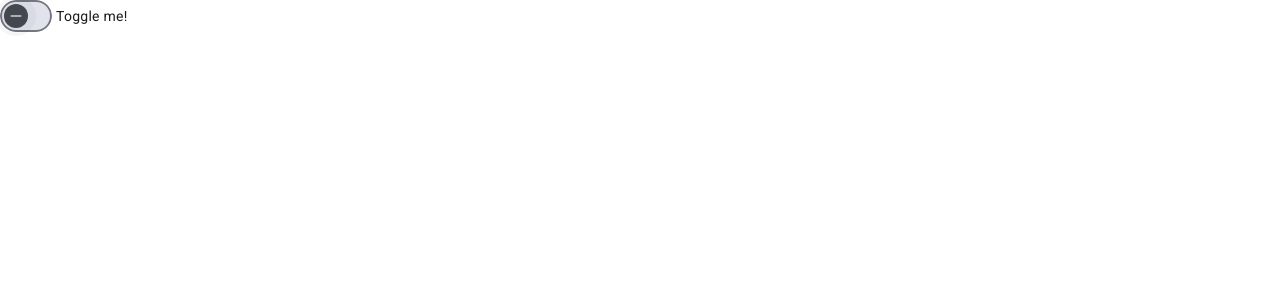
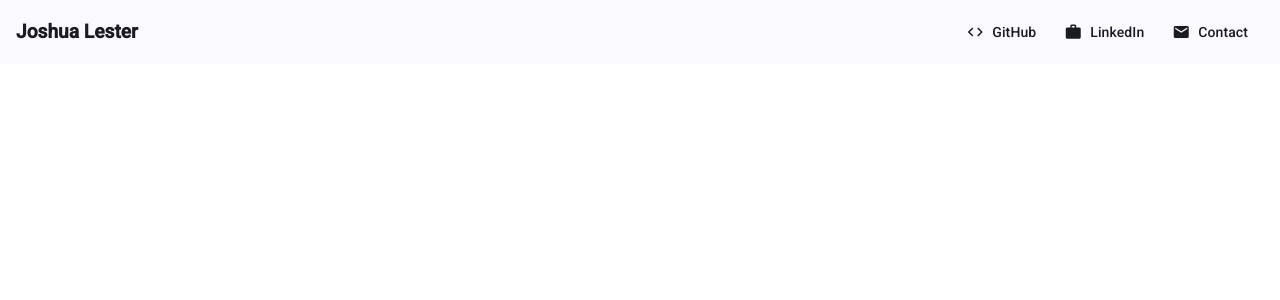
Before and after one commit to Joshua-Lester3/joshualester-dot-com, an Angular app in the folder web/: page / in a window 1280 px wide. Shown: the top 300 px of the page. Built offline with nearby package versions, Linux system fonts and the light colour scheme.

Commit message:
Toolbar done

```diff
--- a/web/src/app/app.component.css
+++ b/web/src/app/app.component.css
@@ -0,0 +1,25 @@
+/* app.component.css */
+
+/* Make toolbar items spaced out */
+.name {
+  font-size: 1.2rem;
+  font-weight: bold;
+}
+
+.spacer {
+  flex: 1 1 auto;
+}
+
+/* Basic page content styling */
+.content {
+  display: flex;
+  flex-direction: column;
+  gap: 1rem;
+  margin: 1rem auto;
+  max-width: 900px;
+}
+
+/* Card section spacing */
+.resume-section {
+  padding: 1rem;
+}
--- a/web/src/app/app.component.html
+++ b/web/src/app/app.component.html
@@ -1 +1,19 @@
-<mat-slide-toggle>Toggle me!</mat-slide-toggle>
+<mat-toolbar color="primary">
+  <span class="name">Joshua Lester</span>
+  <span class="spacer"></span>
+  <button mat-button (click)="goToLink('https://github.com/joshua-lester3')">
+    <mat-icon>code</mat-icon>
+    GitHub
+  </button>
+  <button
+    mat-button
+    (click)="goToLink('https://www.linkedin.com/in/joshua-lester-72232525a/')"
+  >
+    <mat-icon>work</mat-icon>
+    LinkedIn
+  </button>
+  <button mat-button (click)="scrollTo('contact')">
+    <mat-icon>email</mat-icon>
+    Contact
+  </button>
+</mat-toolbar>
--- a/web/src/app/app.component.ts
+++ b/web/src/app/app.component.ts
@@ -1,13 +1,32 @@
 import { Component } from '@angular/core';
-import { RouterOutlet } from '@angular/router';
 import { MatSlideToggleModule } from '@angular/material/slide-toggle';
+import { MatCardModule } from '@angular/material/card';
+import { MatToolbarModule } from '@angular/material/toolbar';
+import { MatButtonModule } from '@angular/material/button';
+import { MatIconModule } from '@angular/material/icon';
 
 @Component({
   selector: 'app-root',
-  imports: [MatSlideToggleModule],
+  imports: [
+    MatSlideToggleModule,
+    MatCardModule,
+    MatToolbarModule,
+    MatIconModule,
+    MatButtonModule,
+  ],
   templateUrl: './app.component.html',
   styleUrl: './app.component.css',
 })
 export class AppComponent {
-  title = 'web';
+  title = 'Joshua Lester';
+
+  goToLink(url: string) {
+    window.open(url, '_blank');
+  }
+
+  scrollTo(elementId: string) {
+    document.getElementById(elementId)?.scrollIntoView({ behavior: 'smooth' });
+  }
+
+  constructor() {}
 }
--- a/web/src/app/app.config.ts
+++ b/web/src/app/app.config.ts
@@ -2,8 +2,17 @@ import { ApplicationConfig, provideZoneChangeDetection } from '@angular/core';
 import { provideRouter } from '@angular/router';
 
 import { routes } from './app.routes';
-import { provideClientHydration, withEventReplay } from '@angular/platform-browser';
+import { provideHttpClient } from '@angular/common/http';
+import {
+  provideClientHydration,
+  withEventReplay,
+} from '@angular/platform-browser';
 
 export const appConfig: ApplicationConfig = {
-  providers: [provideZoneChangeDetection({ eventCoalescing: true }), provideRouter(routes), provideClientHydration(withEventReplay())]
+  providers: [
+    provideHttpClient(),
+    provideZoneChangeDetection({ eventCoalescing: true }),
+    provideRouter(routes),
+    provideClientHydration(withEventReplay()),
+  ],
 };
```
Also changed, not shown: web/src/assets/github.svg (added).
